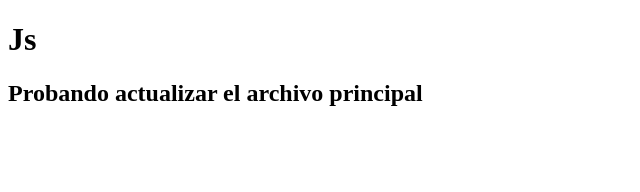
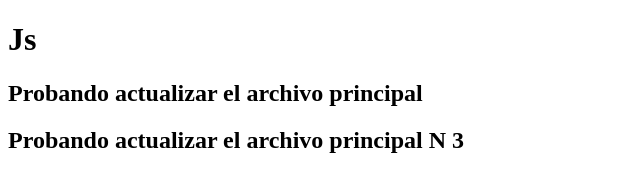
Before and after one commit to alejandrozapata73/githubdesdecero.github.io, a plain HTML site: page index.html in a window 1280 px wide. Shown: the whole page, without its empty margins (0-640 px from the left). Drawn offline with Linux system fonts and the light colour scheme.

Commit message:
Update index.html
agregando otra cosa

```diff
--- a/index.html
+++ b/index.html
@@ -12,6 +12,8 @@
     <h1>Js</h1>
     <h2>Probando actualizar el archivo principal</h2>
 
+      <h2>Probando actualizar el archivo principal N 3</h2>
+
 
     <script src="script.js"></script>
 
```
